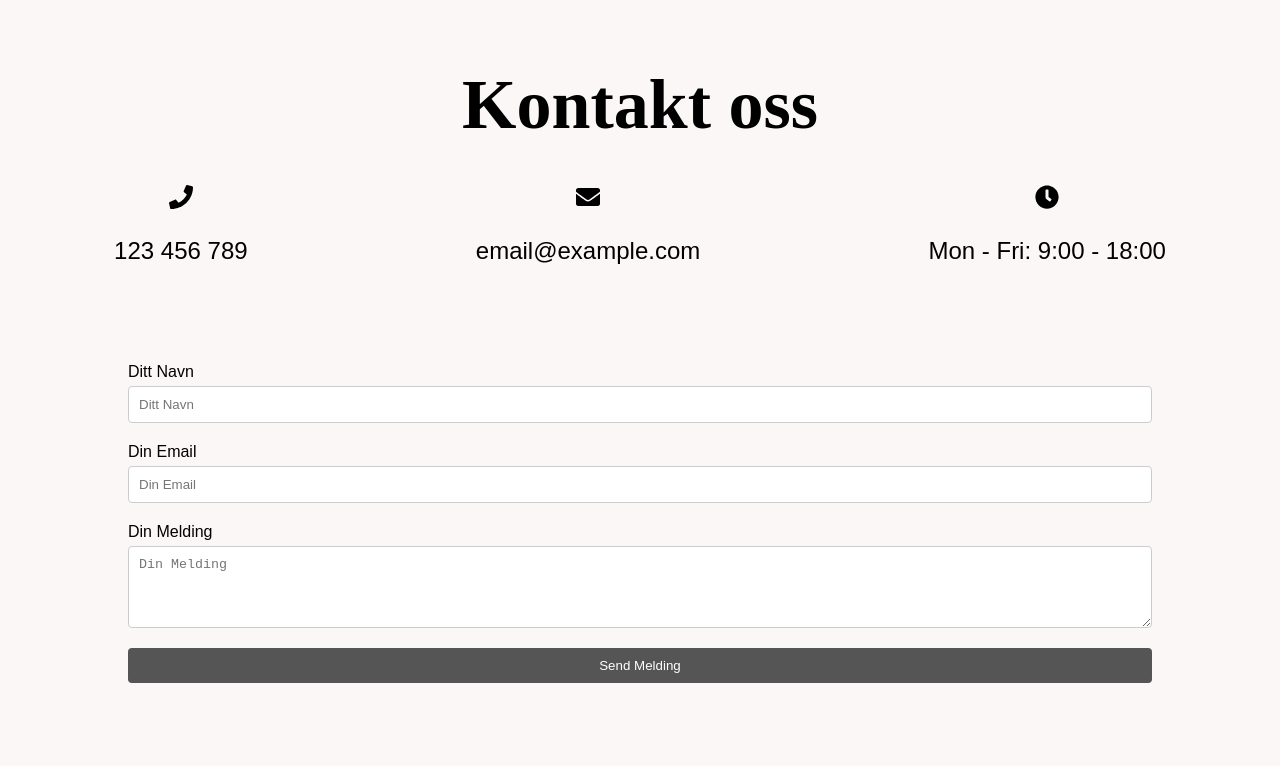
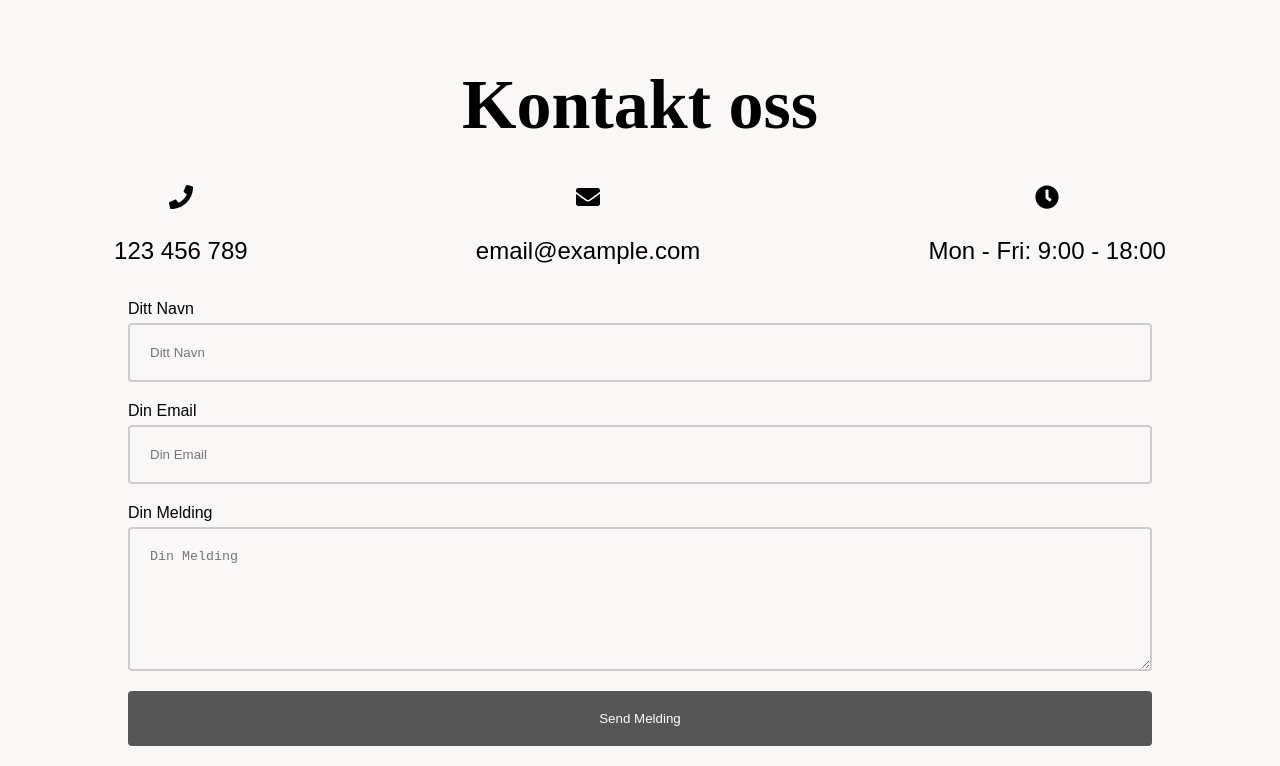
Before and after one commit to Designrpros/Baerum_Byggfornyelse, a React (Create React App) app: page / in a window 1280 px wide. Shown: the part 2355-3121 px from the top of the page. Before the commit the page ends 3088 px from the top, so only its background shows below. Built offline with nearby package versions, Linux system fonts and the light colour scheme.

Commit message:
textfield improvement

```diff
--- a/src/Pages/Contact.js
+++ b/src/Pages/Contact.js
@@ -25,21 +25,38 @@ const Label = styled.label`
 `;
 
 const Input = styled.input`
-  padding: 10px;
+  padding: 20px;
   margin-bottom: 20px;
-  border: 1px solid #ccc;
+  border: 2px solid #ccc;
   border-radius: 4px;
+  background-color: #FBF7F6;
+  transition: background-color 0.3s ease;
+
+  &:focus {
+    outline: none;
+    background-color: #FBF7F6;
+    border-color: #555;
+  }
 `;
 
 const TextArea = styled.textarea`
-  padding: 10px;
+  padding: 20px;
+  height: 100px;
   margin-bottom: 20px;
-  border: 1px solid #ccc;
+  border: 2px solid #ccc;
   border-radius: 4px;
+  background-color: #FBF7F6;
+  transition: background-color 0.3s ease;
+
+  &:focus {
+    outline: none;
+    background-color: #FBF7F6;
+    border-color: #555;
+  }
 `;
 
 const Button = styled.button`
-  padding: 10px;
+  padding: 20px;
   background-color: #555;
   color: #fff;
   border: none;
```
